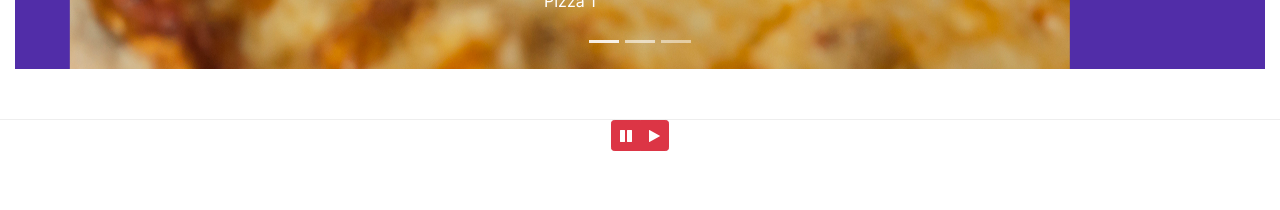
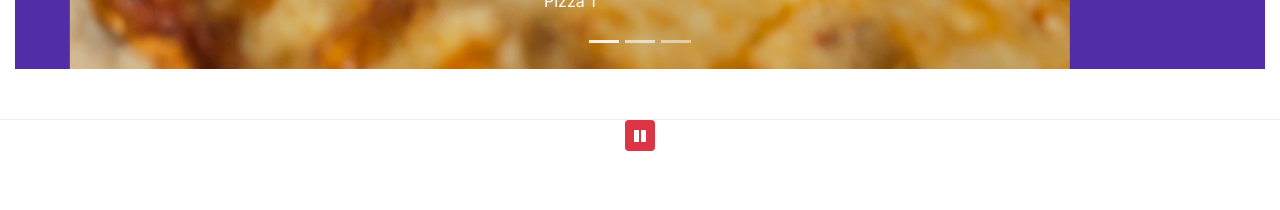
Before and after one commit to niskyB/BT-Assignment1, a website: page index.html in a window 1280 px wide. Shown: the part 1380-1590 px from the top of the page. Drawn offline with nearby package versions, Linux system fonts and the light colour scheme.

Commit message:
More Bootstrap JQuery

```diff
--- a/index.html
+++ b/index.html
@@ -165,14 +165,9 @@
         </div>
     </div>
     <div class="row row content">
-        <div class="btn-group" id="carouselButton">
-            <button class="btn btn-danger btn-sm" id="carousel-pause">
-                <span id="carousel-button-icon" class="fa fa-pause"></span>
-            </button>
-            <button class="btn btn-danger btn-sm" id="carousel-play">
-                <span id="carousel-button-icon" class="fa fa-play"></span>
-            </button>
-        </div>
+        <button class="btn btn-danger btn-sm" id="carouselButton">
+            <span id="carousel-button-icon" class="fa fa-pause"></span>
+        </button>
     </div>
     <div class="container">
         <div class="row row-content align-items-center">
```
